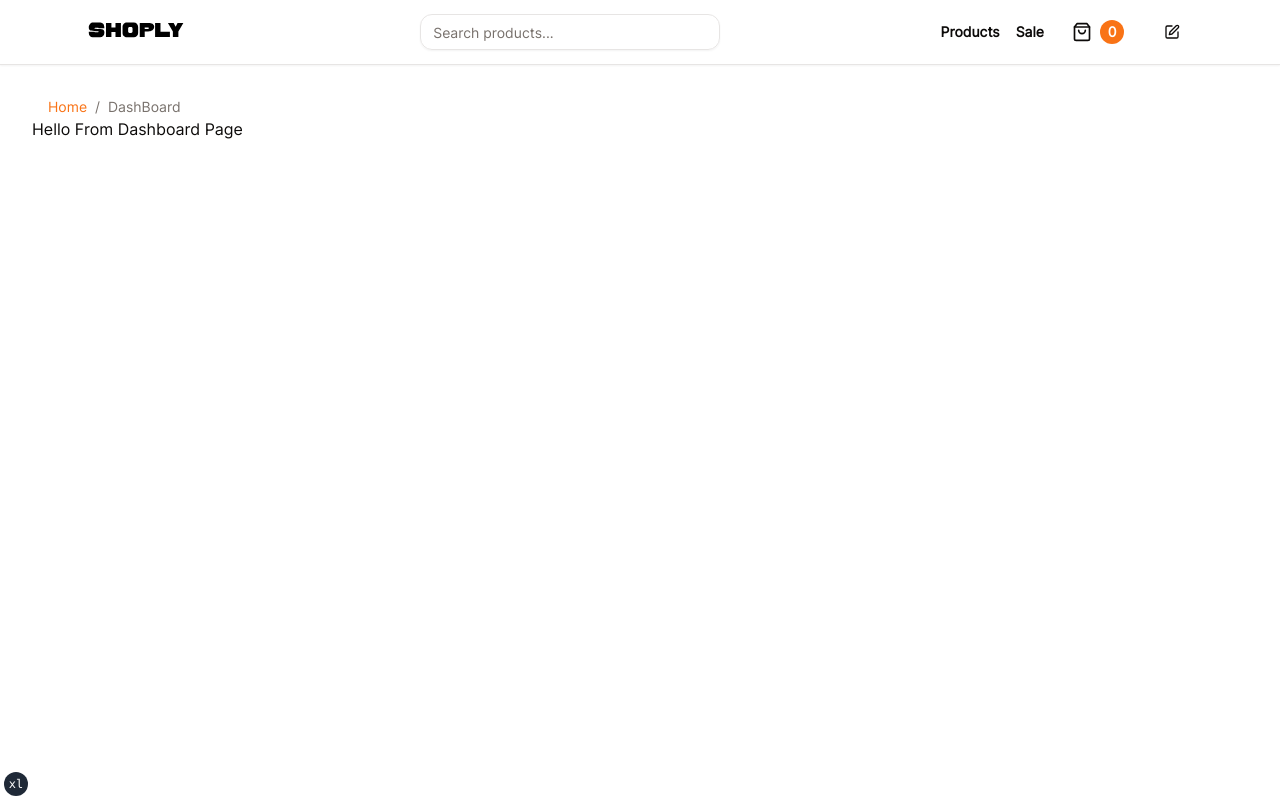
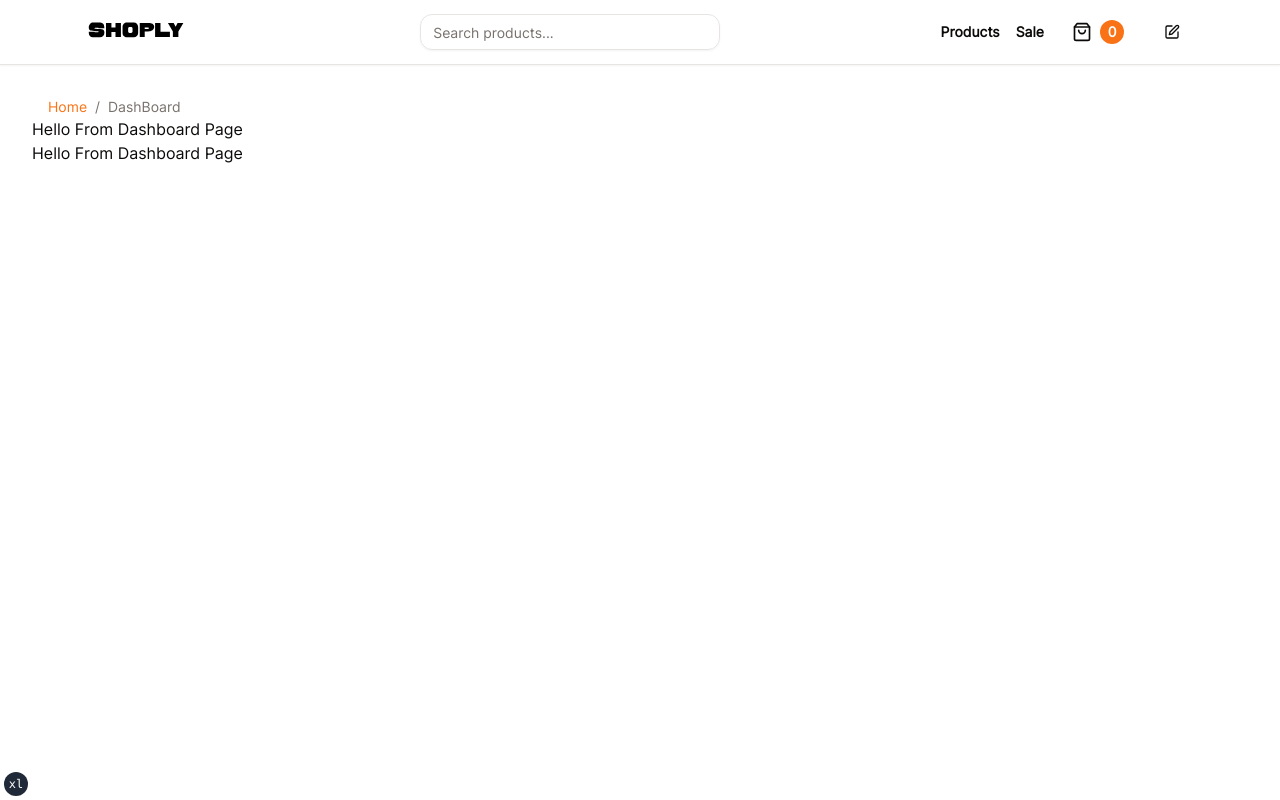
Before and after one commit to almondkiruthu/shoply, a Next.js app: page /dashboard in a window 1280 px wide. Built offline with nearby package versions, Linux system fonts and the light colour scheme.

Commit message:
style: add sash text

```diff
--- a/app/(dashboard)/dashboard/page.tsx
+++ b/app/(dashboard)/dashboard/page.tsx
@@ -4,6 +4,7 @@ const DashBoardPage = ({}: DashBoardPageProps) => {
   return (
     <>
       <div className="">Hello From Dashboard Page</div>
+      <div className="">Hello From Dashboard Page</div>
     </>
   );
 };
```
